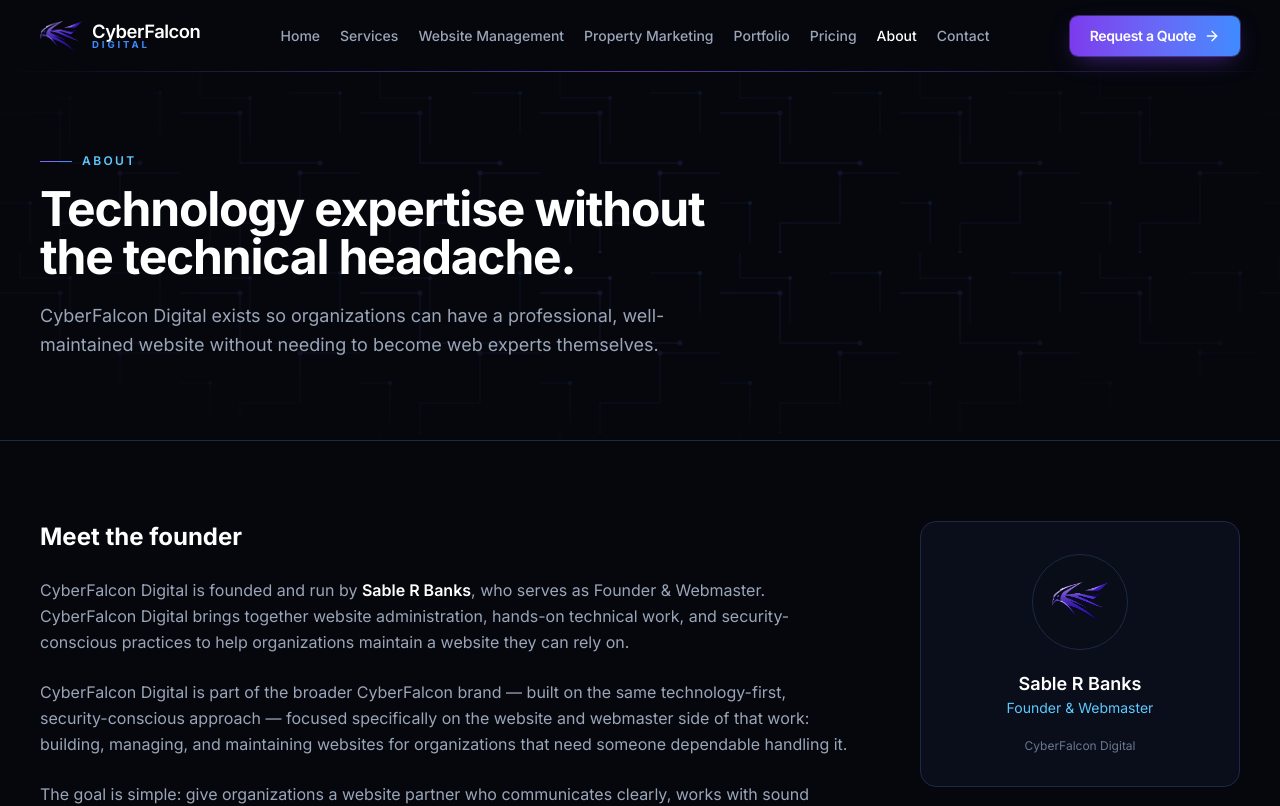
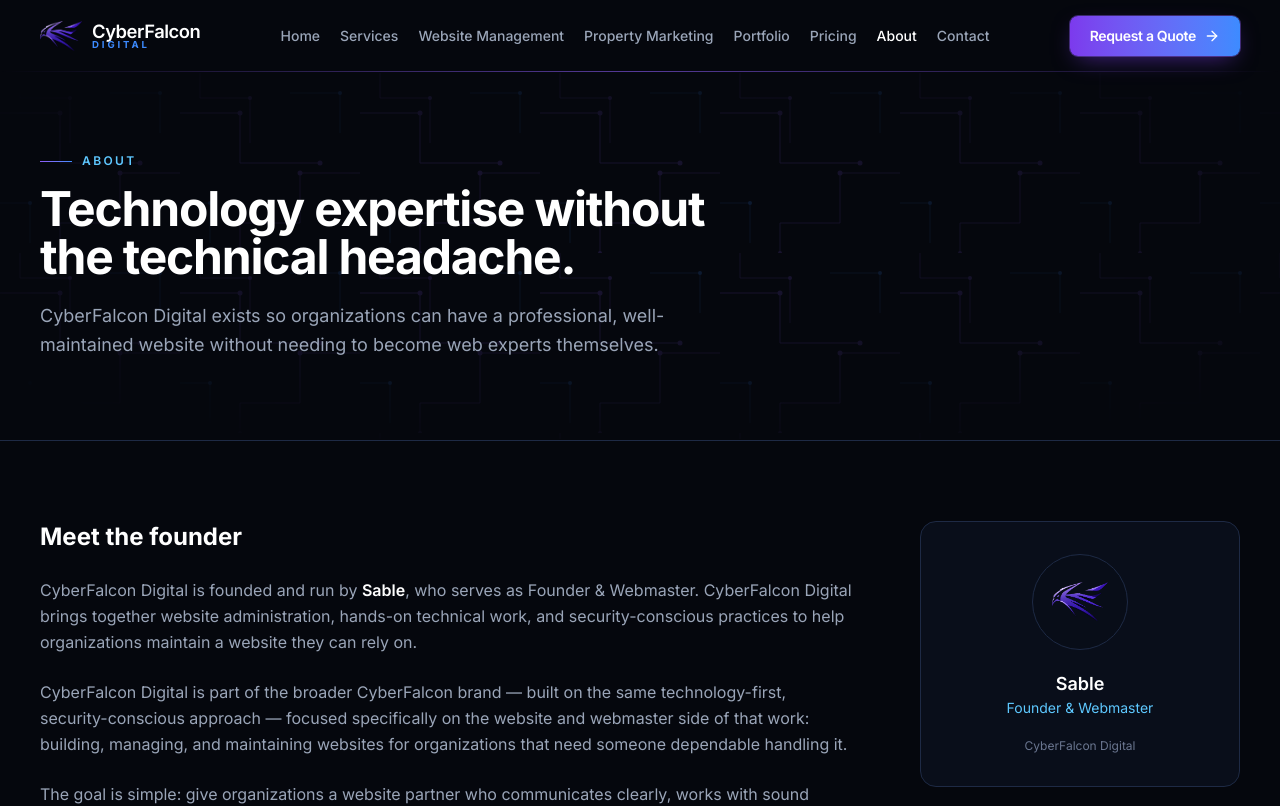
Before and after one commit to 2ccm2zkk88-a11y/claudecodesb, a React (Vite) app: page /about in a window 1280 px wide. Shown: the top 806 px of the page. Built offline with nearby package versions, Linux system fonts and the light colour scheme.

Commit message:
Refer to founder as just Sable on About page

```diff
--- a/src/pages/About.jsx
+++ b/src/pages/About.jsx
@@ -14,7 +14,7 @@ export default function About() {
     <>
       <SEO
         title="About"
-        description="CyberFalcon Digital is the website development and webmaster services arm of the CyberFalcon technology brand, founded by Sable R Banks."
+        description="CyberFalcon Digital is the website development and webmaster services arm of the CyberFalcon technology brand, founded by Sable."
       />
 
       <PageHero
@@ -28,7 +28,7 @@ export default function About() {
           <Reveal className="flex flex-col gap-6 text-base leading-relaxed text-cf-gray">
             <h2 className="text-2xl font-bold text-white">Meet the founder</h2>
             <p>
-              CyberFalcon Digital is founded and run by <span className="font-semibold text-white">Sable R Banks</span>,
+              CyberFalcon Digital is founded and run by <span className="font-semibold text-white">Sable</span>,
               who serves as Founder &amp; Webmaster. CyberFalcon Digital brings together website administration,
               hands-on technical work, and security-conscious practices to help organizations maintain a website
               they can rely on.
@@ -52,7 +52,7 @@ export default function About() {
                 <FalconMark size={56} />
               </div>
               <div>
-                <p className="text-lg font-semibold text-white">Sable R Banks</p>
+                <p className="text-lg font-semibold text-white">Sable</p>
                 <p className="text-sm text-cf-blue-bright">Founder & Webmaster</p>
               </div>
               <p className="text-xs text-cf-gray-dim">{business.name}</p>
```
